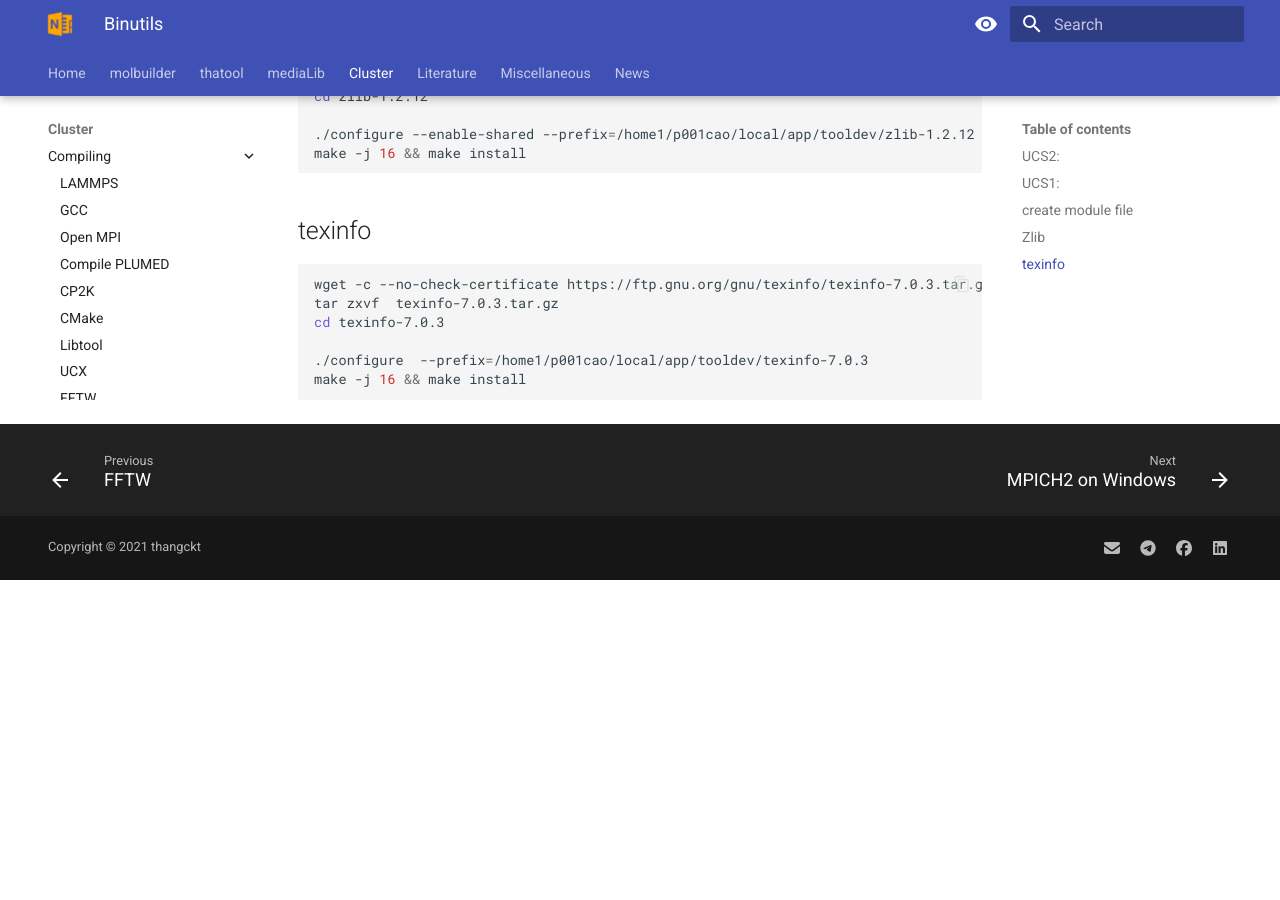
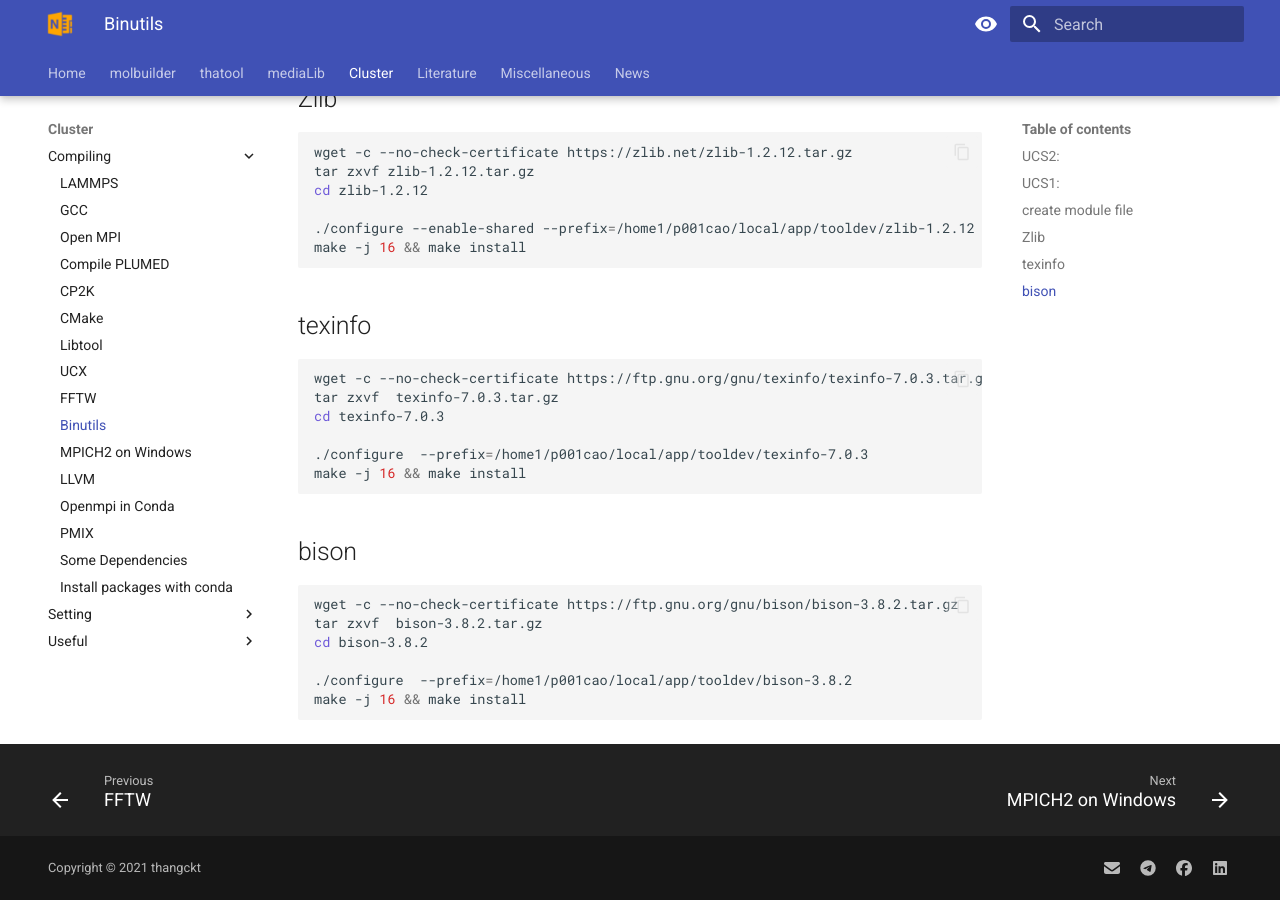
Before and after one commit to thangckt/thangckt.github.io, an MkDocs documentation site: the page built from docs/cluster/compiling/8_binutils_linker.md, in a window 1280 px wide and 900 px high, scrolled down 1606 px. Built offline with MkDocs 1.6.1 and Material for MkDocs 9.7.7, drawn with Linux system fonts in a browser that asks for light colours; the version menu is left out; before the commit the page ends 2186 px from its top, so only the background shows below that; some of the changed text lies outside the part shown.

Commit message:
Update 8_binutils_linker.md

````diff
--- a/docs/cluster/compiling/8_binutils_linker.md
+++ b/docs/cluster/compiling/8_binutils_linker.md
@@ -16,7 +16,9 @@
 Install: http://www.linuxfromscratch.org/lfs/view/development/chapter06/binutils.html
 
 ## UCS2:
-- `binutils-2.40` require to install [texinfo](https://ftp.gnu.org/gnu/texinfo/?C=M;O=D)
+- `binutils-2.40` require to install:
+    - [texinfo](https://ftp.gnu.org/gnu/texinfo/?C=M;O=D)
+    - [bison](https://ftp.gnu.org/gnu/bison/?C=M;O=D)
 
 ```shell
 cd /home1/p001cao/local/wSourceCode/tooldev
@@ -31,6 +33,7 @@
 export CC=gcc export CXX=g++ export FC=gfortran
 export CFLAGS="-gdwarf-4 -gstrict-dwarf"                                 # avoid dwarf5 error
 export PATH=$PATH:/home1/p001cao/local/app/tooldev/texinfo-7.0.3/bin
+export PATH=$PATH:/home1/p001cao/local/app/tooldev/bison-3.8.2/bin
 
 ../configure --enable-gold=yes --enable-ld=default --enable-lto \
 --enable-plugins --enable-shared --disable-werror  \
@@ -90,3 +93,14 @@
 ./configure  --prefix=/home1/p001cao/local/app/tooldev/texinfo-7.0.3
 make -j 16 && make install
 ```
+
+
+## bison
+```shell
+wget -c --no-check-certificate https://ftp.gnu.org/gnu/bison/bison-3.8.2.tar.gz
+tar zxvf  bison-3.8.2.tar.gz
+cd bison-3.8.2
+
+./configure  --prefix=/home1/p001cao/local/app/tooldev/bison-3.8.2
+make -j 16 && make install
+```
````
